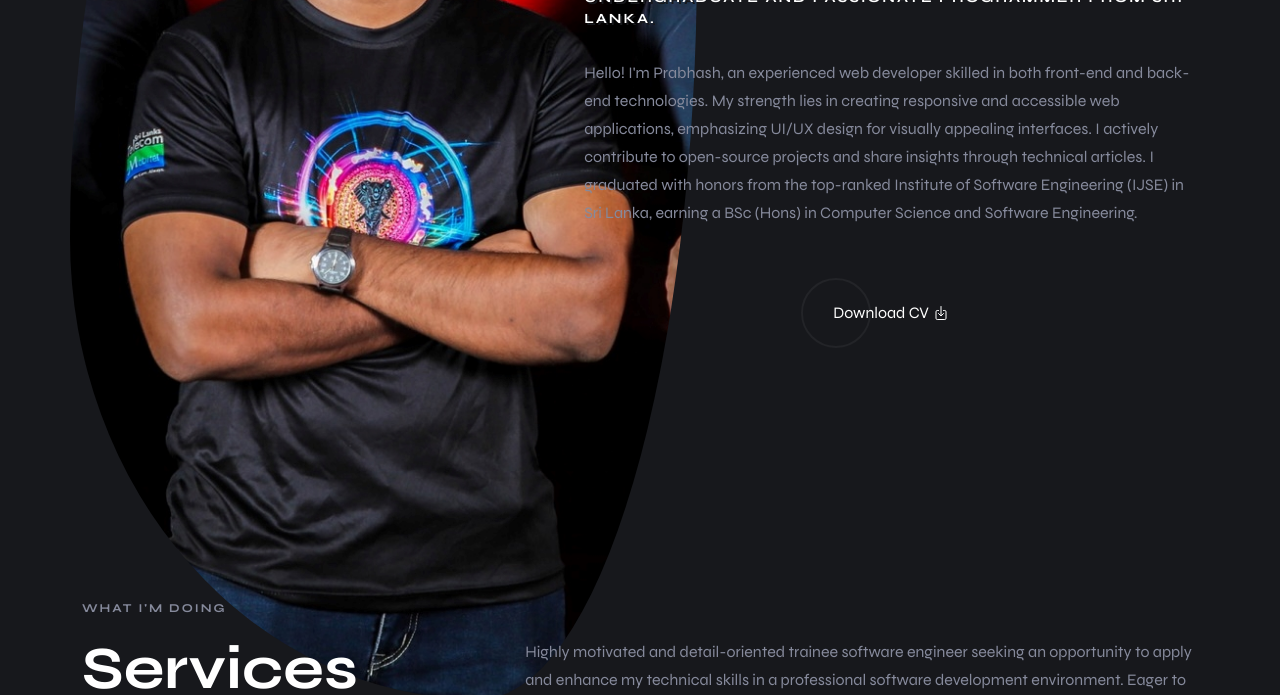
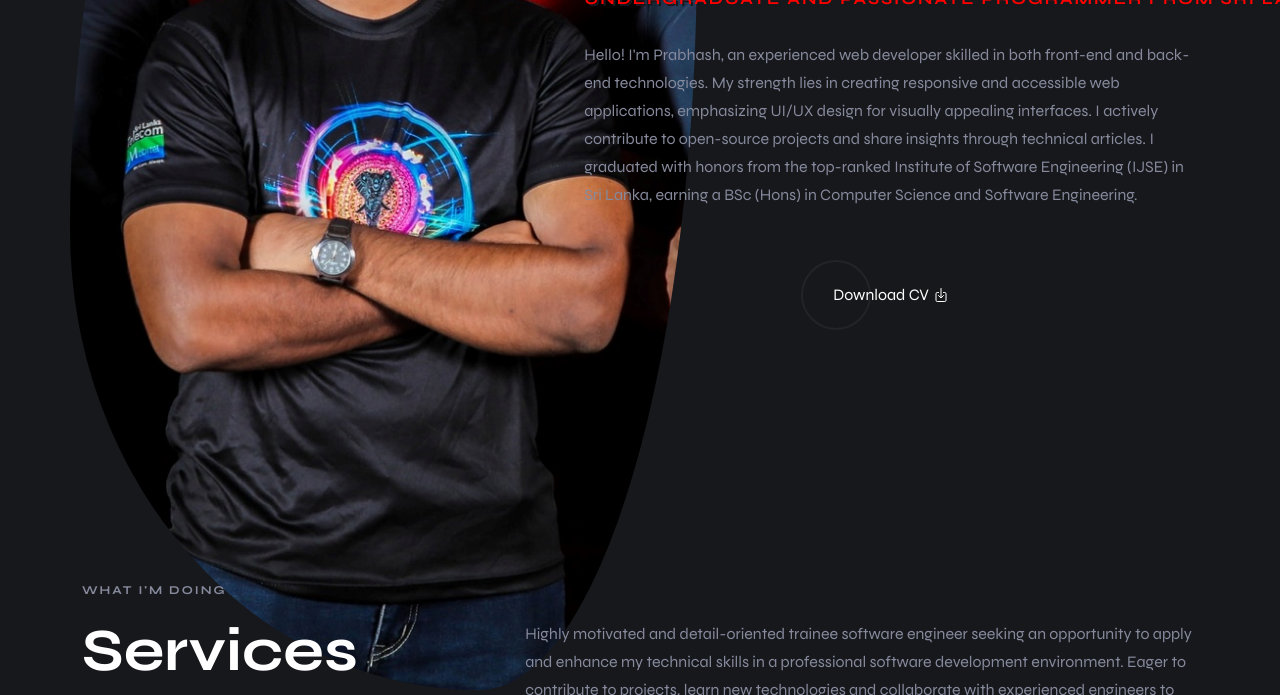
Before and after one commit to PrabhaWijera/Prabhash.lk, a plain HTML site: page index.html in a window 1280 px wide. Shown: the part 405-1100 px from the top of the page. Drawn offline with nearby package versions, Linux system fonts and the light colour scheme.

Commit message:
again rebase

```diff
--- a/assets/css/style.css
+++ b/assets/css/style.css
@@ -819,7 +819,8 @@ body.nav-active { overflow: hidden; }
   }
 
   .hero-title,
-  .hero-subtitle { text-shadow: 2px 2px 0 var(--eerie-black); }
+  .hero-subtitle {
+    text-shadow: 2px 2px 0 var(--eerie-black); }
 
 
 
--- a/index.html
+++ b/index.html
@@ -117,7 +117,7 @@
           <div class="hero-content">
 
             <h1 class="h1 hero-title">Prabhash Wijerathna</h1>
-            <p class="hero-subtitle">
+            <p class="hero-subtitle" style="width: 800px; color: red; font-weight: bolder; font-size: 16px">
               Undergraduate and passionate programmer from Sri Lanka.
             </p>
 
```
